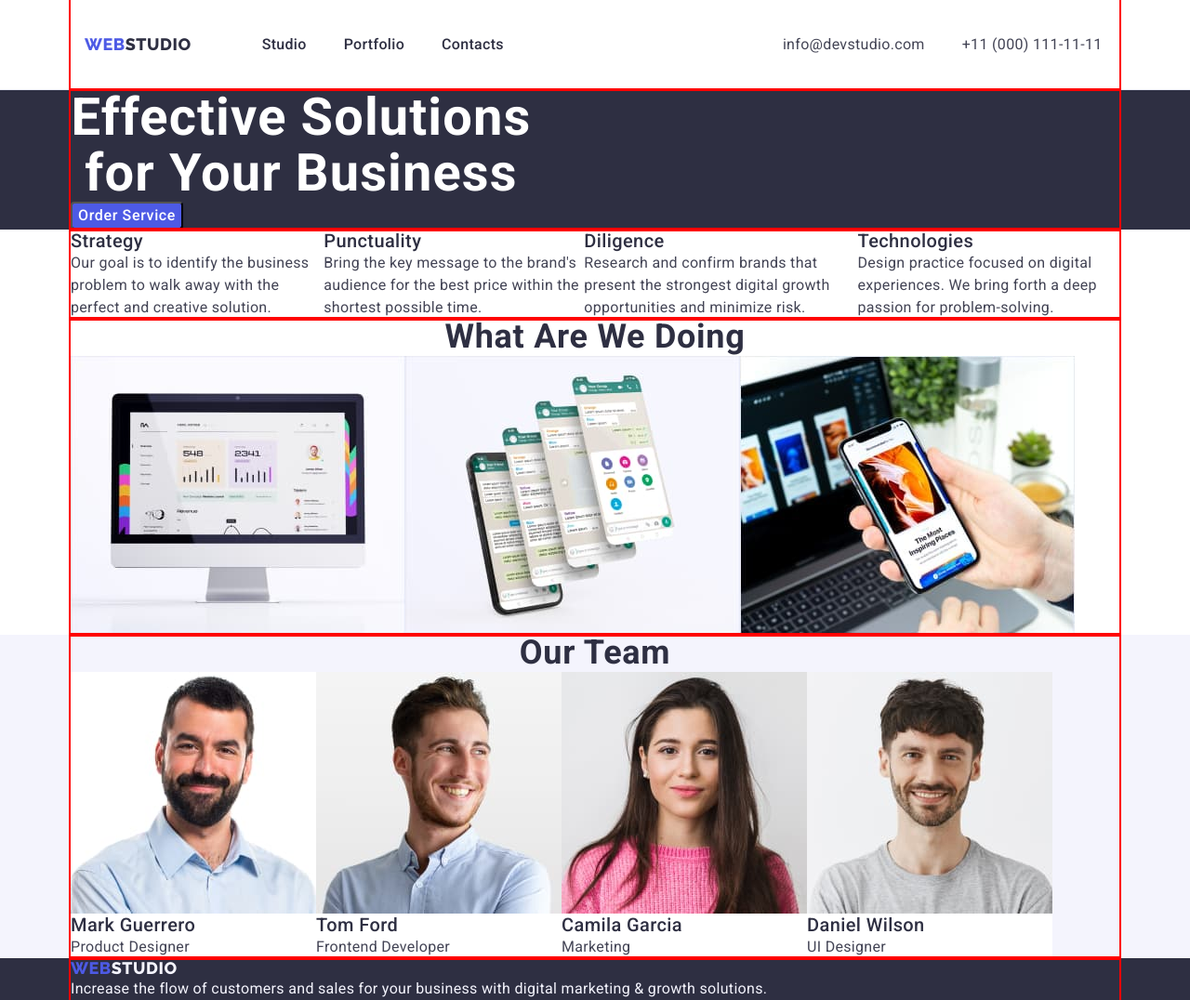
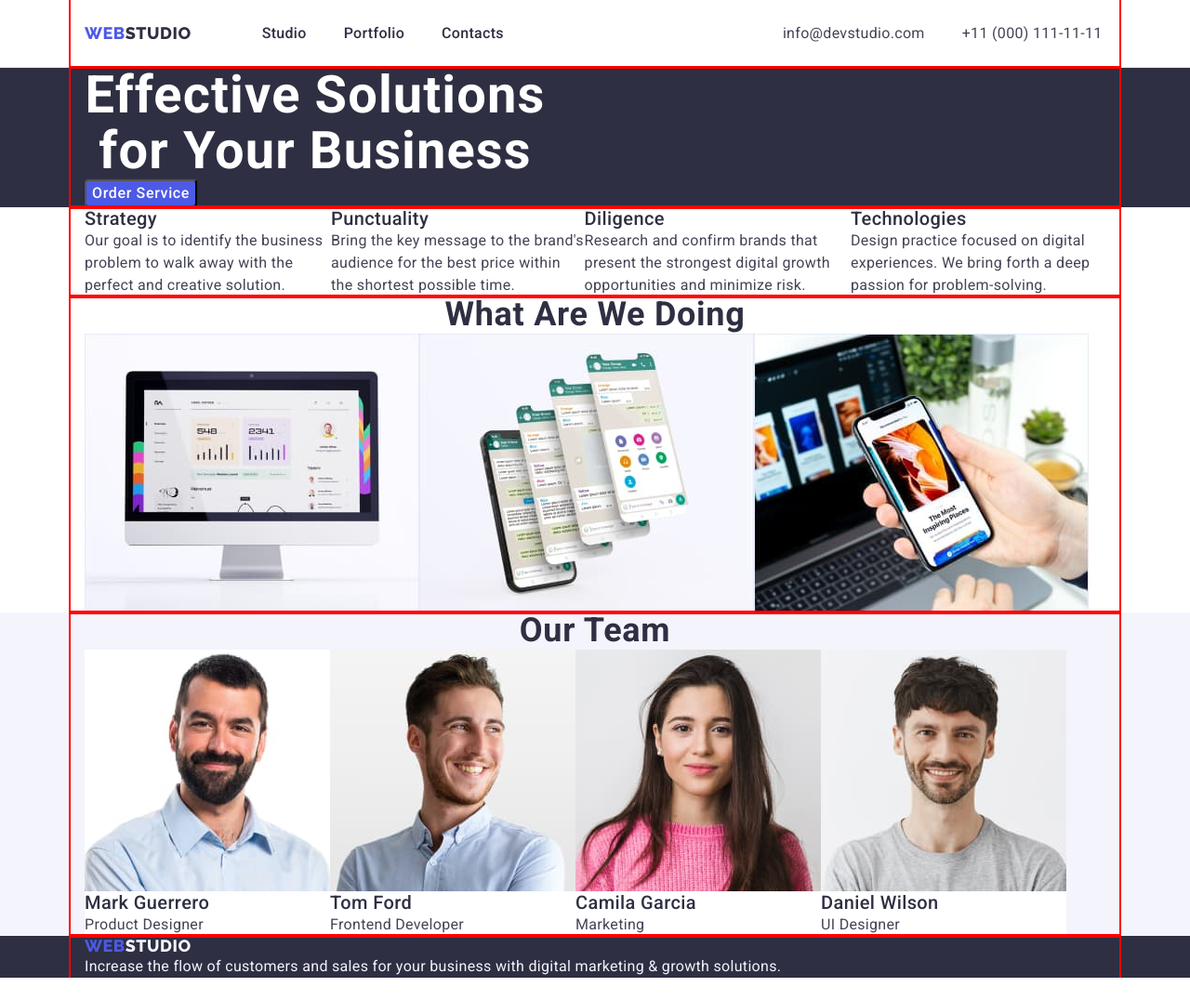
Before and after one commit to SENKOVAOLGA/goit-markup-hw-03, a plain HTML site: page index.html in a window 1280 px wide. Shown: the whole page at 93% size. After the commit the page ends 1052 px from the top, so only its background shows below. Drawn offline with nearby package versions, Linux system fonts and the light colour scheme.

Commit message:
Update styles.css

```diff
--- a/css/styles.css
+++ b/css/styles.css
@@ -36,13 +36,14 @@ body{
 .list{
     list-style: none;
     display: flex;
+    align-items: center;
 }
 .link{
     text-decoration: none;
 }
 .container{
      max-width: 1128px;
-     padding: 0;
+     padding: 0 15px;
      margin: 0 auto;
      outline: 2px solid red;
       }
@@ -51,10 +52,8 @@ body{
 .container-header{
     display: flex;
   align-items: center;
-  padding: 0 15px 0 15px;
-  width: 1158px;
-  padding-top: 24px;
-   padding-bottom: 24px;
+   width: 1158px;
+
 
 
 }
@@ -66,10 +65,11 @@ body{
 .page-navigation{
     display: flex;
     align-items: center;
-
+    padding-top: 24px;
+    padding-bottom: 24px;
 }
 .logo{
- margin-right: 76px;
+    margin-right: 76px;
 font-family: 'Raleway', sans-serif;
 font-weight: 800;
 font-size: 18px;
@@ -83,6 +83,7 @@ color: var(--iris);
 }
 .menu{
   display: flex;
+  align-items: center;
   margin-right: 300px;
 }
 .menu-item:not(:last-child){
@@ -108,8 +109,8 @@ color: var(--navy-blue);
 }
 .contact-link{
  display: flex;
- padding-top: 12px;
- padding-bottom: 12px;
+ align-items: center;
+
 /* font-style: normal;
 font-weight: 400; */
 font-size: 16px;
```
